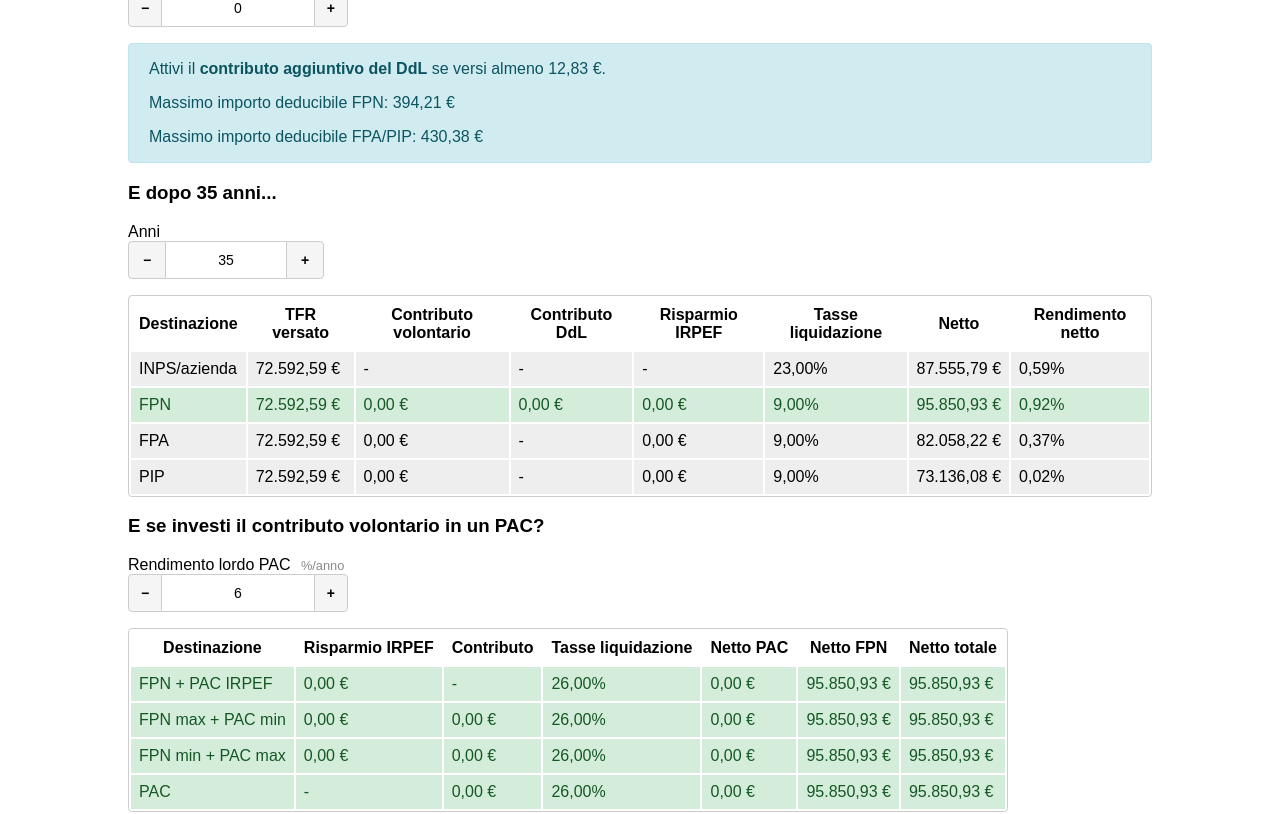
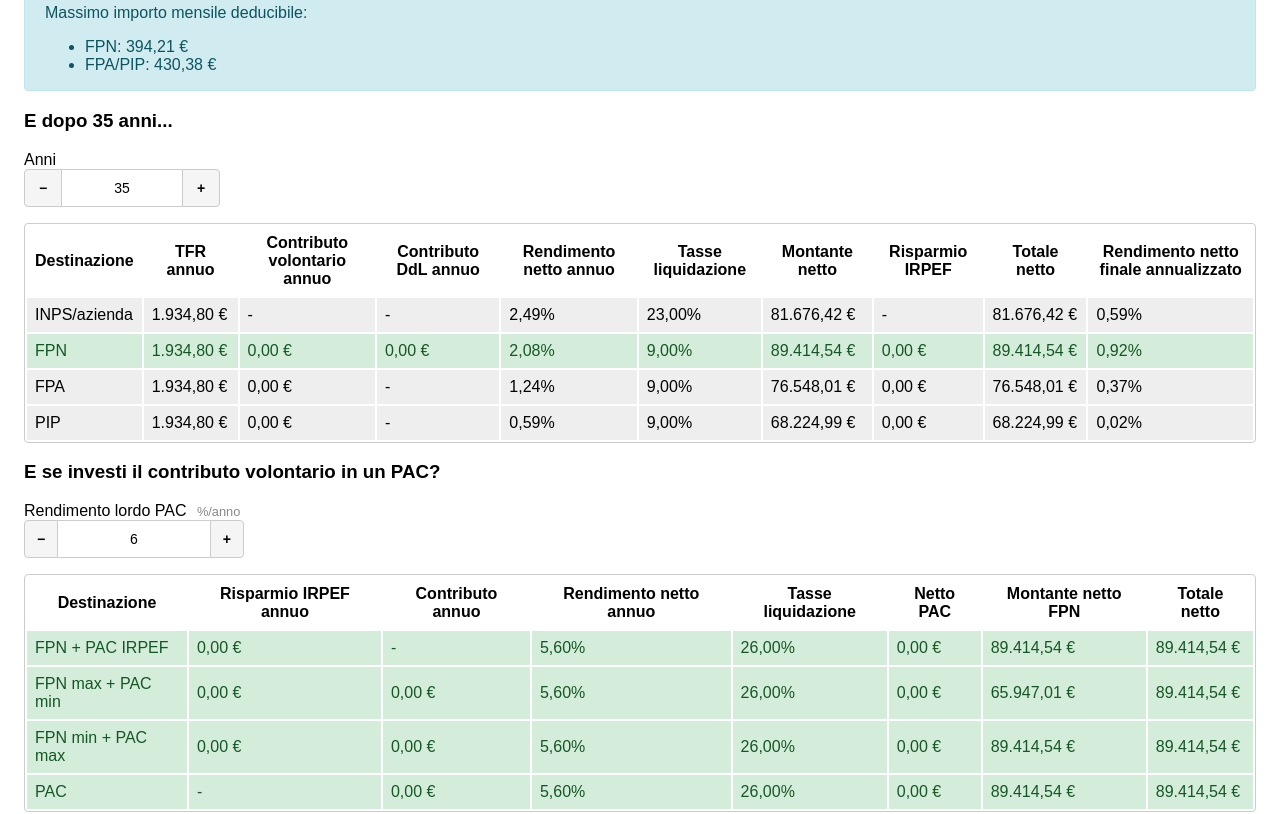
Before and after one commit to poveroenricco/voglioinvestireda.me, a React (Vite) app: page / in a window 1280 px wide. Shown: the part 1060-1874 px from the top of the page. Built offline with nearby package versions, Linux system fonts and the light colour scheme.

Commit message:
FIx funds gain and show annual contributions

```diff
--- a/src/App.css
+++ b/src/App.css
@@ -1,5 +1,5 @@
 .content {
-  max-width: 1024px;
+  max-width: 1280px;
   padding: 16px;
   margin: 0 auto;
 }
--- a/src/components/Tfr.tsx
+++ b/src/components/Tfr.tsx
@@ -23,10 +23,17 @@ const Tfr: React.FC = () => {
   const FPA_COST = 0.014525;
   const PIP_COST = 0.022625;
 
+  const FPN_NET_GAIN = applyTax(apr / 100 - FPN_COST, 0.2);
+  const FPA_NET_GAIN = applyTax(apr / 100 - FPA_COST, 0.2);
+  const PIP_NET_GAIN = applyTax(apr / 100 - PIP_COST, 0.2);
+
   const PAC_TAX = 0.26;
   const PAC_COST = 0.004;
+  const PAC_GAIN = pacApr / 100 - PAC_COST;
 
-  const annualTfrContribution = ral / 13.5;
+  const RAL_TFR = 0.0691;
+
+  const annualTfrContribution = ral * RAL_TFR;
   const totalTfrContribution = annualTfrContribution * years;
 
   const voluntaryContribution = monthlyVoluntaryContribution > 0;
@@ -35,10 +42,8 @@ const Tfr: React.FC = () => {
 
   const annualMinVoluntaryContribution = (minVoluntaryContribution / 100) * ral;
   const minVoluntaryContributionAmount = ((minVoluntaryContribution / 100) * ral) / 12;
-  const totalMinVoluntaryContribution = annualMinVoluntaryContribution * years;
 
   const annualDdlContribution = voluntaryContribution ? (ddlContribution / 100) * ral : 0;
-  const totalDdlContribution = annualDdlContribution * years;
 
   const annualMinContribution = voluntaryContribution ? annualMinVoluntaryContribution + annualDdlContribution : 0;
 
@@ -53,9 +58,7 @@ const Tfr: React.FC = () => {
     return applyTax(tfr, getAvgTaxRate(ral));
   };
 
-  const getFundLiquidation = (cost: number, annualContribution = 0) => {
-    const gainPercent = apr / 100;
-    const netGain = applyTax(gainPercent - cost, 0.2);
+  const getFundLiquidation = (netGain: number, annualContribution = 0) => {
     let tfr = 0;
 
     for (let y = 1; y <= years; y++) {
@@ -67,33 +70,35 @@ const Tfr: React.FC = () => {
   };
 
   const getFpnGain = () => {
-    const tfr =
-      totalTfrContribution +
-      totalVoluntaryContribution -
-      getFundTaxSaving(ral, annualVoluntaryContribution + annualDdlContribution);
-    const fund = getFundLiquidation(FPN_COST, annualVoluntaryContribution + annualDdlContribution);
-    return getGain(tfr, fund, years);
+    const contribution = totalTfrContribution + totalVoluntaryContribution;
+    const final =
+      getFundLiquidation(FPN_NET_GAIN, annualVoluntaryContribution + annualDdlContribution) +
+      getFundTaxSaving(ral, annualVoluntaryContribution + annualDdlContribution, years);
+    return getGain(contribution, final, years);
   };
 
   const getFpaGain = () => {
-    const tfr = totalTfrContribution + totalVoluntaryContribution - getFundTaxSaving(ral, annualVoluntaryContribution);
-    const fund = getFundLiquidation(FPA_COST, annualVoluntaryContribution);
-    return getGain(tfr, fund, years);
+    const contribution = totalTfrContribution + totalVoluntaryContribution;
+    const final =
+      getFundLiquidation(FPA_NET_GAIN, annualVoluntaryContribution) +
+      getFundTaxSaving(ral, annualVoluntaryContribution, years);
+    return getGain(contribution, final, years);
   };
 
   const getPipGain = () => {
-    const tfr = totalTfrContribution + totalVoluntaryContribution - getFundTaxSaving(ral, annualVoluntaryContribution);
-    const fund = getFundLiquidation(PIP_COST, annualVoluntaryContribution);
-    return getGain(tfr, fund, years);
+    const contribution = totalTfrContribution + totalVoluntaryContribution;
+    const final =
+      getFundLiquidation(PIP_NET_GAIN, annualVoluntaryContribution) +
+      getFundTaxSaving(ral, annualVoluntaryContribution, years);
+    return getGain(contribution, final, years);
   };
 
   const getPacLiquidation = (annualContribution: number) => {
-    const gainPercent = pacApr / 100;
     let totalContribution = 0;
     let pac = 0;
 
     for (let y = 1; y <= years; y++) {
-      pac = applyGain(pac, gainPercent - PAC_COST);
+      pac = applyGain(pac, PAC_GAIN);
       totalContribution += annualContribution;
       pac += annualContribution;
     }
@@ -103,31 +108,31 @@ const Tfr: React.FC = () => {
 
   const fpnAndPacLiquidation =
     getPacLiquidation(getFundTaxSaving(ral, annualVoluntaryContribution + annualDdlContribution)) +
-    getFundLiquidation(FPN_COST, annualVoluntaryContribution + annualDdlContribution);
+    getFundLiquidation(FPN_NET_GAIN, annualVoluntaryContribution + annualDdlContribution);
 
   const fpnMaxAndPacLiquidation =
     getPacLiquidation(
       getFundTaxSaving(ral, annualVoluntaryContribution + annualDdlContribution) +
         Math.max(annualVoluntaryContribution - (MAX_DEDUCTIBLE - annualDdlContribution), 0)
-    ) + getFundLiquidation(FPN_COST, Math.min(annualVoluntaryContribution + annualDdlContribution, MAX_DEDUCTIBLE));
+    ) + getFundLiquidation(FPN_NET_GAIN, Math.min(annualVoluntaryContribution + annualDdlContribution, MAX_DEDUCTIBLE));
 
   const fpnMinAndPacLiquidation =
     getPacLiquidation(
       getFundTaxSaving(ral, annualMinContribution) +
         Math.max(annualVoluntaryContribution - annualMinVoluntaryContribution, 0)
-    ) + getFundLiquidation(FPN_COST, annualMinContribution);
+    ) + getFundLiquidation(FPN_NET_GAIN, annualMinContribution);
 
-  const fpnZeroAndPacLiquidation = getPacLiquidation(annualVoluntaryContribution) + getFundLiquidation(FPN_COST);
+  const fpnZeroAndPacLiquidation = getPacLiquidation(annualVoluntaryContribution) + getFundLiquidation(FPN_NET_GAIN);
 
   return (
     <div>
       <h2>Sai dove finisce il tuo TFR?</h2>
       <p>
         Il TFR (Trattamento di Fine Rapporto) è una somma che il datore di lavoro (DdL) accantona ogni anno per il
-        dipendente, come una sorta di "liquidazione" o risparmio forzato. Coincide a circa 1/13,5 della RAL
-        (Retribuzione Annua Lorda). Può restare in azienda (o essere versato all'INPS se l'azienda ha più di 50
-        dipendenti) ed essere liquidato al termine del rapporto di lavoro, oppure essere destinato a un fondo pensione
-        per integrare la pensione futura.
+        dipendente, come una sorta di "liquidazione" o risparmio forzato. Coincide a circa il{" "}
+        {formatPercentage(RAL_TFR)} della RAL (Retribuzione Annua Lorda). Può restare in azienda (o essere versato
+        all'INPS se l'azienda ha più di 50 dipendenti) ed essere liquidato al termine del rapporto di lavoro, oppure
+        essere destinato a un fondo pensione per integrare la pensione futura.
       </p>
       <p>
         I fondi pensione sono soggetti a tassazione agevolata e permettono di dedurre i contributi versati dal reddito
@@ -140,7 +145,7 @@ const Tfr: React.FC = () => {
       </p>
       <p>
         Nei calcoli qui sotto, per i fondi pensione vengono considerati i costi medi dei vari profili di rischio. Per il
-        PAC viene considerato un costo dello {formatPercentage(PAC_COST)}.
+        PAC viene considerato un costo dello {formatPercentage(PAC_COST)} (TER e imposta di bollo).
       </p>
       <div className="alert">
         <p>
@@ -302,8 +307,13 @@ const Tfr: React.FC = () => {
           Attivi il <strong>contributo aggiuntivo del DdL</strong> se versi almeno{" "}
           {formatCurrency(minVoluntaryContributionAmount)}.
         </p>
-        <p>Massimo importo deducibile FPN: {formatCurrency((MAX_DEDUCTIBLE - (ddlContribution / 100) * ral) / 12)}</p>
-        <p>Massimo importo deducibile FPA/PIP: {formatCurrency(MAX_DEDUCTIBLE / 12)}</p>
+        <p>
+          Massimo importo mensile deducibile:
+          <ul>
+            <li>FPN: {formatCurrency((MAX_DEDUCTIBLE - (ddlContribution / 100) * ral) / 12)}</li>
+            <li>FPA/PIP: {formatCurrency(MAX_DEDUCTIBLE / 12)}</li>
+          </ul>
+        </p>
       </div>
 
       <h3>E dopo {years} anni...</h3>
@@ -335,98 +345,123 @@ const Tfr: React.FC = () => {
           <thead>
             <tr>
               <th>Destinazione</th>
-              <th>TFR versato</th>
-              <th>Contributo volontario</th>
-              <th>Contributo DdL</th>
+              <th>TFR annuo</th>
+              <th>Contributo volontario annuo</th>
+              <th>Contributo DdL annuo</th>
+              <th>Rendimento netto annuo</th>
+              <th>Tasse liquidazione</th>
+              <th>Montante netto</th>
               <th>Risparmio IRPEF</th>
-              <th>Tasse liquidazione</th>
-              <th>Netto</th>
-              <th>Rendimento netto</th>
+              <th>Totale netto</th>
+              <th>Rendimento netto finale annualizzato</th>
             </tr>
           </thead>
           <tbody>
             <tr
               className={
                 getInpsLiquidation() >=
-                  getFundLiquidation(FPN_COST, annualVoluntaryContribution + annualDdlContribution) &&
-                getInpsLiquidation() >= getFundLiquidation(FPA_COST, annualVoluntaryContribution) &&
-                getInpsLiquidation() >= getFundLiquidation(PIP_COST, annualVoluntaryContribution)
+                  getFundLiquidation(FPN_NET_GAIN, annualVoluntaryContribution + annualDdlContribution) &&
+                getInpsLiquidation() >= getFundLiquidation(FPA_NET_GAIN, annualVoluntaryContribution) &&
+                getInpsLiquidation() >= getFundLiquidation(PIP_NET_GAIN, annualVoluntaryContribution)
                   ? "winner"
                   : ""
               }
             >
               <td>INPS/azienda</td>
-              <td>{formatCurrency(totalTfrContribution)}</td>
+              <td>{formatCurrency(annualTfrContribution)}</td>
               <td>-</td>
               <td>-</td>
+              <td>{formatPercentage(INPS_NET_REEVAL)}</td>
+              <td>{formatPercentage(getAvgTaxRate(ral))}</td>
+              <td>{formatCurrency(getInpsLiquidation())}</td>
               <td>-</td>
-              <td>{formatPercentage(getAvgTaxRate(ral))}</td>
               <td>{formatCurrency(getInpsLiquidation())}</td>
               <td>{formatPercentage(getGain(totalTfrContribution, getInpsLiquidation(), years))}</td>
             </tr>
             <tr
               className={
-                getFundLiquidation(FPN_COST, annualVoluntaryContribution + annualDdlContribution) >=
+                getFundLiquidation(FPN_NET_GAIN, annualVoluntaryContribution + annualDdlContribution) >=
                   getInpsLiquidation() &&
-                getFundLiquidation(FPN_COST, annualVoluntaryContribution + annualDdlContribution) >=
-                  getFundLiquidation(FPA_COST, annualVoluntaryContribution) &&
-                getFundLiquidation(FPN_COST, annualVoluntaryContribution + annualDdlContribution) >=
-                  getFundLiquidation(PIP_COST, annualVoluntaryContribution)
+                getFundLiquidation(FPN_NET_GAIN, annualVoluntaryContribution + annualDdlContribution) >=
+                  getFundLiquidation(FPA_NET_GAIN, annualVoluntaryContribution) &&
+                getFundLiquidation(FPN_NET_GAIN, annualVoluntaryContribution + annualDdlContribution) >=
+                  getFundLiquidation(PIP_NET_GAIN, annualVoluntaryContribution)
                   ? "winner"
                   : ""
               }
             >
               <td>FPN</td>
-              <td>{formatCurrency(totalTfrContribution)}</td>
-              <td>{formatCurrency(totalVoluntaryContribution)}</td>
-              <td>{formatCurrency(voluntaryContribution ? totalDdlContribution : 0)}</td>
+              <td>{formatCurrency(annualTfrContribution)}</td>
+              <td>{formatCurrency(annualVoluntaryContribution)}</td>
+              <td>{formatCurrency(voluntaryContribution ? annualDdlContribution : 0)}</td>
+              <td>{formatPercentage(FPN_NET_GAIN)}</td>
+              <td>{formatPercentage(getFundTax(years))}</td>
+              <td>
+                {formatCurrency(getFundLiquidation(FPN_NET_GAIN, annualVoluntaryContribution + annualDdlContribution))}
+              </td>
               <td>
                 {formatCurrency(getFundTaxSaving(ral, annualVoluntaryContribution + annualDdlContribution, years))}
               </td>
-              <td>{formatPercentage(getFundTax(years))}</td>
               <td>
-                {formatCurrency(getFundLiquidation(FPN_COST, annualVoluntaryContribution + annualDdlContribution))}
+                {formatCurrency(
+                  getFundLiquidation(FPN_NET_GAIN, annualVoluntaryContribution + annualDdlContribution) +
+                    getFundTaxSaving(ral, annualVoluntaryContribution + annualDdlContribution, years)
+                )}
               </td>
               <td>{formatPercentage(getFpnGain())}</td>
             </tr>
             <tr
               className={
-                getFundLiquidation(FPA_COST, annualVoluntaryContribution) >= getInpsLiquidation() &&
-                getFundLiquidation(FPA_COST, annualVoluntaryContribution) >=
-                  getFundLiquidation(FPN_COST, annualVoluntaryContribution + annualDdlContribution) &&
-                getFundLiquidation(FPA_COST, annualVoluntaryContribution) >=
-                  getFundLiquidation(PIP_COST, annualVoluntaryContribution)
+                getFundLiquidation(FPA_NET_GAIN, annualVoluntaryContribution) >= getInpsLiquidation() &&
+                getFundLiquidation(FPA_NET_GAIN, annualVoluntaryContribution) >=
+                  getFundLiquidation(FPN_NET_GAIN, annualVoluntaryContribution + annualDdlContribution) &&
+                getFundLiquidation(FPA_NET_GAIN, annualVoluntaryContribution) >=
+                  getFundLiquidation(PIP_NET_GAIN, annualVoluntaryContribution)
                   ? "winner"
                   : ""
               }
             >
               <td>FPA</td>
-              <td>{formatCurrency(totalTfrContribution)}</td>
-              <td>{formatCurrency(totalVoluntaryContribution)}</td>
+              <td>{formatCurrency(annualTfrContribution)}</td>
+              <td>{formatCurrency(annualVoluntaryContribution)}</td>
               <td>-</td>
+              <td>{formatPercentage(FPA_NET_GAIN)}</td>
+              <td>{formatPercentage(getFundTax(years))}</td>
+              <td>{formatCurrency(getFundLiquidation(FPA_NET_GAIN, annualVoluntaryContribution))}</td>
               <td>{formatCurrency(getFundTaxSaving(ral, annualVoluntaryContribution, years))}</td>
-              <td>{formatPercentage(getFundTax(years))}</td>
-              <td>{formatCurrency(getFundLiquidation(FPA_COST, annualVoluntaryContribution))}</td>
+              <td>
+                {formatCurrency(
+                  getFundLiquidation(FPA_NET_GAIN, annualVoluntaryContribution) +
+                    getFundTaxSaving(ral, annualVoluntaryContribution, years)
+                )}
+              </td>
               <td>{formatPercentage(getFpaGain())}</td>
             </tr>
             <tr
               className={
-                getFundLiquidation(PIP_COST, annualVoluntaryContribution) >= getInpsLiquidation() &&
-                getFundLiquidation(PIP_COST, annualVoluntaryContribution) >=
-                  getFundLiquidation(FPN_COST, annualVoluntaryContribution + annualDdlContribution) &&
-                getFundLiquidation(PIP_COST, annualVoluntaryContribution) >=
-                  getFundLiquidation(FPA_COST, annualVoluntaryContribution)
+                getFundLiquidation(PIP_NET_GAIN, annualVoluntaryContribution) >= getInpsLiquidation() &&
+                getFundLiquidation(PIP_NET_GAIN, annualVoluntaryContribution) >=
+                  getFundLiquidation(FPN_NET_GAIN, annualVoluntaryContribution + annualDdlContribution) &&
+                getFundLiquidation(PIP_NET_GAIN, annualVoluntaryContribution) >=
+                  getFundLiquidation(FPA_NET_GAIN, annualVoluntaryContribution)
                   ? "winner"
                   : ""
               }
             >
               <td>PIP</td>
-              <td>{formatCurrency(totalTfrContribution)}</td>
-              <td>{formatCurrency(totalVoluntaryContribution)}</td>
+              <td>{formatCurrency(annualTfrContribution)}</td>
+              <td>{formatCurrency(annualVoluntaryContribution)}</td>
               <td>-</td>
+              <td>{formatPercentage(PIP_NET_GAIN)}</td>
+              <td>{formatPercentage(getFundTax(years))}</td>
+              <td>{formatCurrency(getFundLiquidation(PIP_NET_GAIN, annualVoluntaryContribution))}</td>
               <td>{formatCurrency(getFundTaxSaving(ral, annualVoluntaryContribution, years))}</td>
-              <td>{formatPercentage(getFundTax(years))}</td>
-              <td>{formatCurrency(getFundLiquidation(PIP_COST, annualVoluntaryContribution))}</td>
+              <td>
+                {formatCurrency(
+                  getFundLiquidation(PIP_NET_GAIN, annualVoluntaryContribution) +
+                    getFundTaxSaving(ral, annualVoluntaryContribution, years)
+                )}
+              </td>
               <td>{formatPercentage(getPipGain())}</td>
             </tr>
           </tbody>
@@ -463,12 +498,13 @@ const Tfr: React.FC = () => {
           <thead>
             <tr>
               <th>Destinazione</th>
-              <th>Risparmio IRPEF</th>
-              <th>Contributo</th>
+              <th>Risparmio IRPEF annuo</th>
+              <th>Contributo annuo</th>
+              <th>Rendimento netto annuo</th>
               <th>Tasse liquidazione</th>
               <th>Netto PAC</th>
-              <th>Netto FPN</th>
-              <th>Netto totale</th>
+              <th>Montante netto FPN</th>
+              <th>Totale netto</th>
             </tr>
           </thead>
           <tbody>
@@ -482,10 +518,9 @@ const Tfr: React.FC = () => {
               }
             >
               <td>FPN + PAC IRPEF</td>
-              <td>
-                {formatCurrency(getFundTaxSaving(ral, annualVoluntaryContribution + annualDdlContribution, years))}
-              </td>
+              <td>{formatCurrency(getFundTaxSaving(ral, annualVoluntaryContribution + annualDdlContribution))}</td>
               <td>-</td>
+              <td>{formatPercentage(PAC_GAIN)}</td>
               <td>{formatPercentage(PAC_TAX)}</td>
               <td>
                 {formatCurrency(
@@ -493,7 +528,7 @@ const Tfr: React.FC = () => {
                 )}
               </td>
               <td>
-                {formatCurrency(getFundLiquidation(FPN_COST, annualVoluntaryContribution + annualDdlContribution))}
+                {formatCurrency(getFundLiquidation(FPN_NET_GAIN, annualVoluntaryContribution + annualDdlContribution))}
               </td>
               <td>{formatCurrency(fpnAndPacLiquidation)}</td>
             </tr>
@@ -507,14 +542,11 @@ const Tfr: React.FC = () => {
               }
             >
               <td>FPN max + PAC min</td>
+              <td>{formatCurrency(getFundTaxSaving(ral, annualVoluntaryContribution + annualDdlContribution))}</td>
               <td>
-                {formatCurrency(getFundTaxSaving(ral, annualVoluntaryContribution + annualDdlContribution, years))}
+                {formatCurrency(Math.max(annualVoluntaryContribution - (MAX_DEDUCTIBLE - annualDdlContribution), 0))}
               </td>
-              <td>
-                {formatCurrency(
-                  Math.max(totalVoluntaryContribution - (MAX_DEDUCTIBLE - annualDdlContribution) * years, 0)
-                )}
-              </td>
+              <td>{formatPercentage(PAC_GAIN)}</td>
               <td>{formatPercentage(PAC_TAX)}</td>
               <td>
                 {formatCurrency(
@@ -544,8 +576,9 @@ const Tfr: React.FC = () => {
               }
             >
               <td>FPN min + PAC max</td>
-              <td>{formatCurrency(getFundTaxSaving(ral, annualMinContribution, years))}</td>
-              <td>{formatCurrency(Math.max(totalVoluntaryContribution - totalMinVoluntaryContribution, 0))}</td>
+              <td>{formatCurrency(getFundTaxSaving(ral, annualMinContribution))}</td>
+              <td>{formatCurrency(Math.max(annualVoluntaryContribution - annualMinVoluntaryContribution, 0))}</td>
+              <td>{formatPercentage(PAC_GAIN)}</td>
               <td>{formatPercentage(PAC_TAX)}</td>
               <td>
                 {formatCurrency(
@@ -555,7 +588,7 @@ const Tfr: React.FC = () => {
                   )
                 )}
               </td>
-              <td>{formatCurrency(getFundLiquidation(FPN_COST, annualMinContribution))}</td>
+              <td>{formatCurrency(getFundLiquidation(FPN_NET_GAIN, annualMinContribution))}</td>
               <td>{formatCurrency(fpnMinAndPacLiquidation)}</td>
             </tr>
             <tr
@@ -569,10 +602,11 @@ const Tfr: React.FC = () => {
             >
               <td>PAC</td>
               <td>-</td>
-              <td>{formatCurrency(totalVoluntaryContribution)}</td>
+              <td>{formatCurrency(annualVoluntaryContribution)}</td>
+              <td>{formatPercentage(PAC_GAIN)}</td>
               <td>{formatPercentage(PAC_TAX)}</td>
               <td>{formatCurrency(getPacLiquidation(annualVoluntaryContribution))}</td>
-              <td>{formatCurrency(getFundLiquidation(FPN_COST))}</td>
+              <td>{formatCurrency(getFundLiquidation(FPN_NET_GAIN))}</td>
               <td>{formatCurrency(fpnZeroAndPacLiquidation)}</td>
             </tr>
           </tbody>
```
